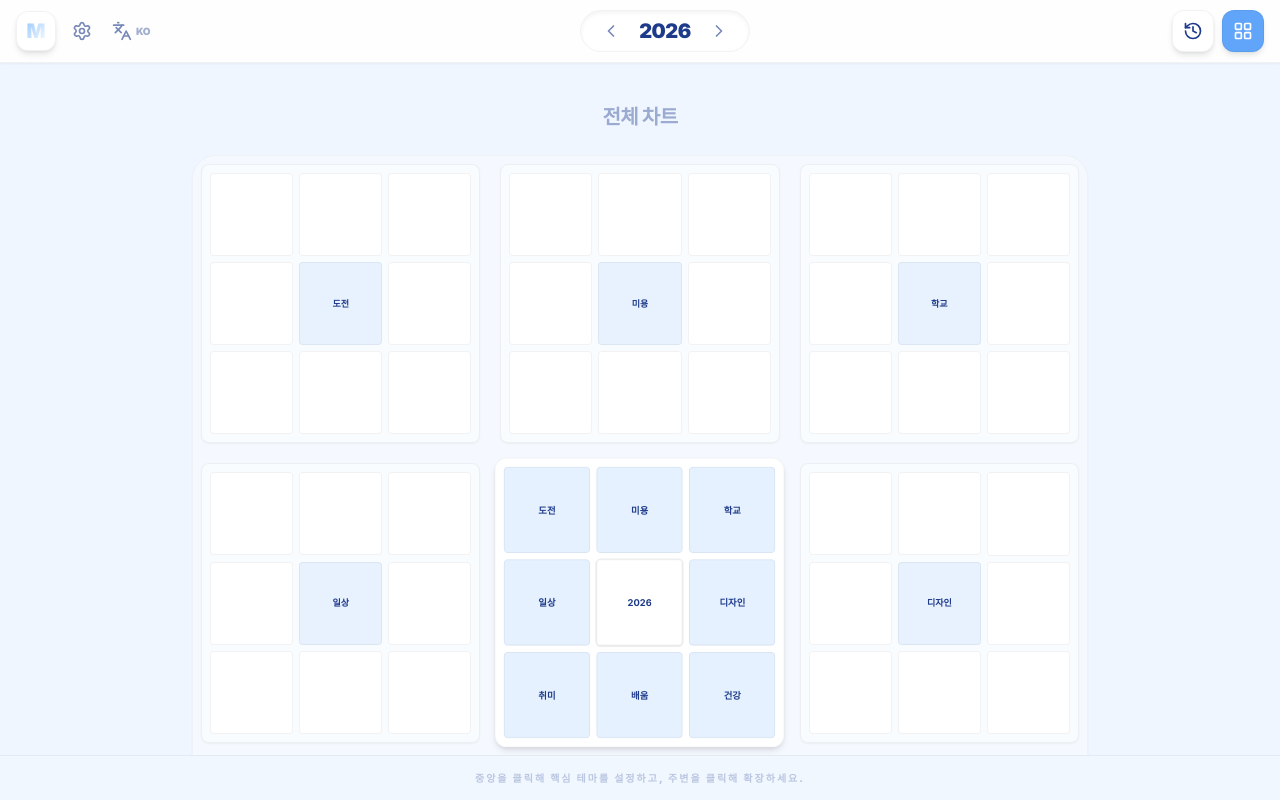
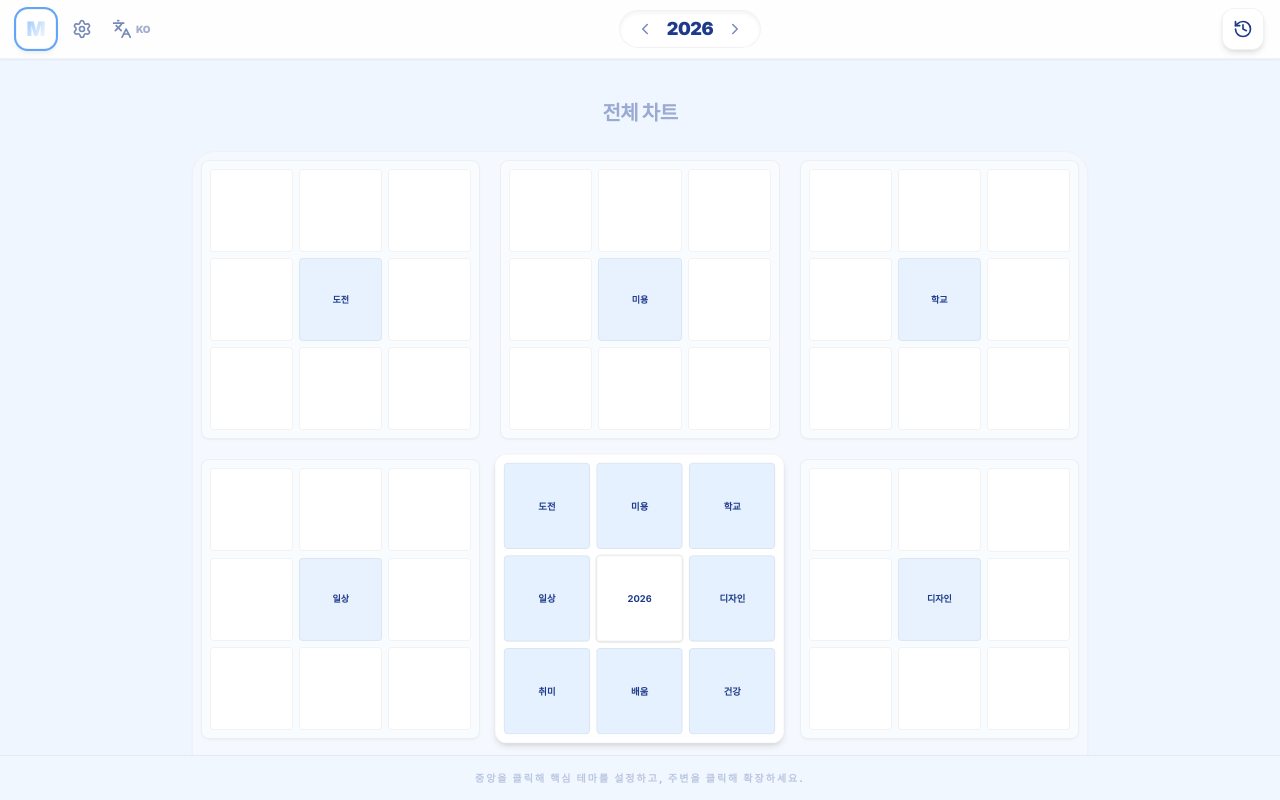
Before and after one commit to OFF464389/-, a React (Vite) app: page / in a window 1280 px wide. Built offline with nearby package versions, Linux system fonts and the light colour scheme.

Commit message:
feat: Improve navigation bar layout and styling
Adjusted padding and added conditional styling to the app's navigation bar for a cleaner, more responsive interface. The Mandalart logo now indicates the overview mode with a blue ring.

```diff
--- a/App.tsx
+++ b/App.tsx
@@ -255,10 +255,13 @@ const App: React.FC = () => {
 
   return (
     <div className={`fixed inset-0 flex flex-col transition-colors duration-150 ${theme.bg} ${theme.text} safe-top overflow-hidden`}>
-      <nav className="z-40 bg-white/90 border-b border-black/5 px-4 py-2.5 flex-none shadow-sm">
+      <nav className="z-40 bg-white/90 border-b border-black/5 px-4 py-2 flex-none shadow-sm">
         <div className="max-w-7xl mx-auto flex items-center justify-between">
           <div className="flex items-center gap-1">
-             <div className="w-10 h-10 bg-white rounded-xl shadow-md border border-black/5 flex items-center justify-center mr-1 overflow-hidden active-scale cursor-pointer" onClick={toggleOverview}>
+             <div
+               className={`w-10 h-10 bg-white rounded-xl shadow-md border border-black/5 flex items-center justify-center mr-1 overflow-hidden active-scale cursor-pointer ${isOverviewMode && !showTimeline ? 'ring-2 ring-blue-400' : ''}`}
+               onClick={toggleOverview}
+             >
                 <span className={`font-black text-xl bg-gradient-to-br ${theme.solid.replace('bg-', 'from-').replace('-400', '-300')} to-white/0 bg-clip-text text-transparent`}>M</span>
              </div>
             <button onClick={() => { playClickSound(); setShowThemePicker(true); }} className="p-2 active-scale rounded-full hover:bg-black/5">
@@ -270,24 +273,20 @@ const App: React.FC = () => {
             </button>
           </div>
 
-          <div className="flex items-center gap-3 bg-white px-4 py-1.5 rounded-full shadow-inner border border-black/5">
+          <div className="flex items-center gap-2 bg-white px-3 py-1 rounded-full shadow-inner border border-black/5">
             <button onClick={() => handleYearChange(-1)} className="p-1 active-scale opacity-60 hover:opacity-100">
-              <ChevronLeft size={20} />
+              <ChevronLeft size={18} />
             </button>
-            <span className="text-xl font-black tracking-tight w-14 text-center">{selectedYear}</span>
+            <span className="text-lg font-black tracking-tight w-12 text-center">{selectedYear}</span>
             <button onClick={() => handleYearChange(1)} className="p-1 active-scale opacity-60 hover:opacity-100">
-              <ChevronRight size={20} />
+              <ChevronRight size={18} />
             </button>
           </div>
 
-          <div className="flex items-center gap-2">
+          <div className="flex items-center gap-1">
             <button onClick={() => { playClickSound(); setShowTimeline(!showTimeline); setIsOverviewMode(false); }}
               className={`p-2.5 active-scale rounded-xl shadow-md border border-black/5 ${showTimeline ? theme.solid + ' text-white' : 'bg-white'}`}>
               <History size={20} />
-            </button>
-            <button onClick={toggleOverview}
-              className={`p-2.5 active-scale rounded-xl shadow-md border border-black/5 ${isOverviewMode && !showTimeline ? theme.solid + ' text-white' : 'bg-white'}`}>
-              <LayoutGrid size={20} />
             </button>
           </div>
         </div>
```
